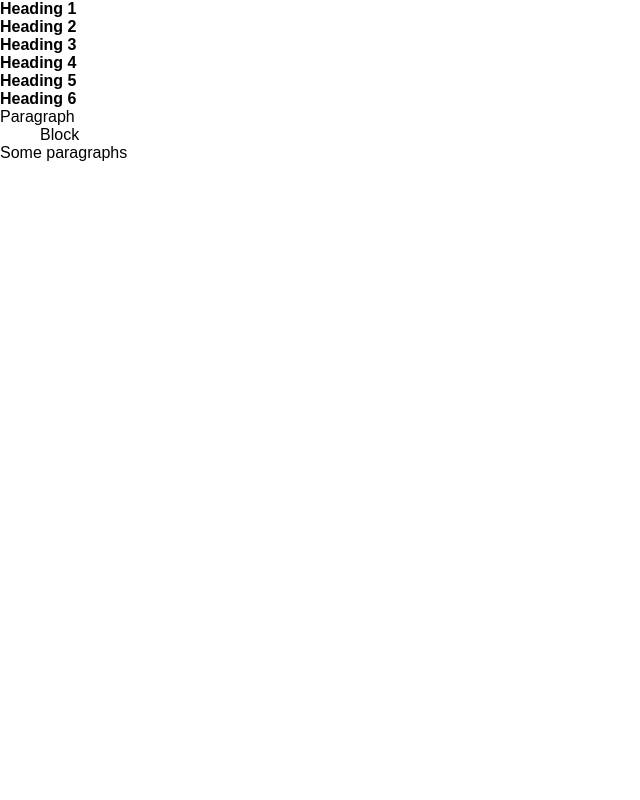
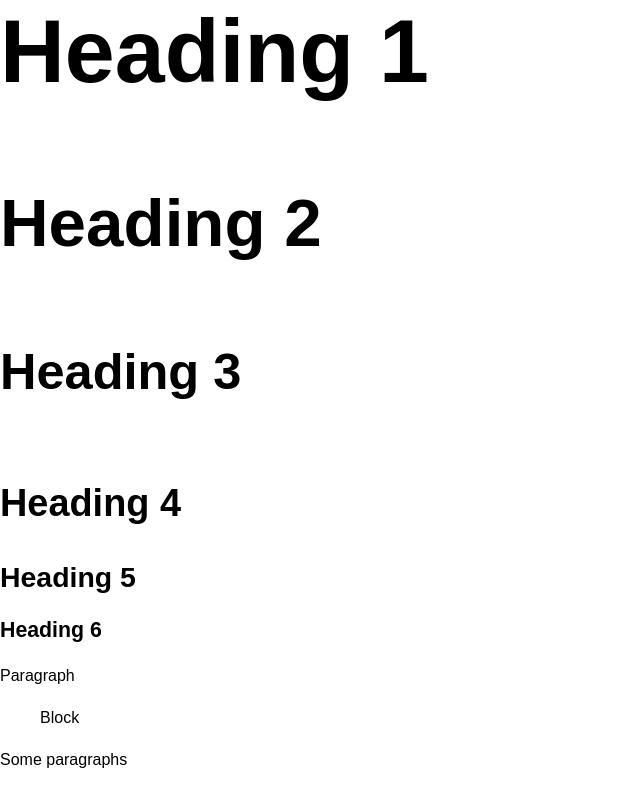
Before and after one commit to gavinmcfarland/typolize, a website: page public/index.html in a window 1280 px wide. Shown: the whole page, without its empty margins (0-640 px from the left). Drawn offline with Linux system fonts and the light colour scheme; files that its build step writes are made by us from their sources.

Commit message:
Made copy of stylesheet in public dir

```diff
--- a/public/index.html
+++ b/public/index.html
@@ -8,7 +8,7 @@
   <meta name="description" content="The HTML5 Herald">
   <meta name="author" content="SitePoint">
 
-  <link rel="stylesheet" href="dist/typolize.css?v=1.0">
+  <link rel="stylesheet" href="typolize.css?v=1.0">
 
   <style>
     body {
--- /dev/null
+++ b/public/typolize.css
@@ -0,0 +1,109 @@
+:root {
+    /* Base values */
+    --root-size: 16px;
+    --line-ratio: 1.5;
+    --font-ratio: 1.333;
+
+    /* Font sizes and spacing scales */
+    --font-size--2: calc(1rem * (1 / (var(--font-ratio) * var(--font-ratio))));
+    --font-size--1: calc(1rem * (1 / (var(--font-ratio))));
+    --font-size-0: calc(1rem * 1);
+    --font-size-1: calc(1rem * (var(--font-ratio)));
+    --font-size-2: calc(1rem * (var(--font-ratio) * var(--font-ratio)));
+    --font-size-3: calc(1rem * (var(--font-ratio) * var(--font-ratio) * var(--font-ratio)));
+    --font-size-4: calc(1rem * (var(--font-ratio) * var(--font-ratio) * var(--font-ratio) * var(--font-ratio)));
+    --font-size-5: calc(1rem * (var(--font-ratio) * var(--font-ratio) * var(--font-ratio) * var(--font-ratio) * var(--font-ratio)));
+    --font-size-6: calc(1rem * (var(--font-ratio) * var(--font-ratio) * var(--font-ratio) * var(--font-ratio) * var(--font-ratio) * var(--font-ratio)));
+    --font-size-7: calc(1rem * (var(--font-ratio) * var(--font-ratio) * var(--font-ratio) * var(--font-ratio) * var(--font-ratio) * var(--font-ratio) * var(--font-ratio)));
+    --font-size-8: calc(1rem * (var(--font-ratio) * var(--font-ratio) * var(--font-ratio) * var(--font-ratio) * var(--font-ratio) * var(--font-ratio) * var(--font-ratio) * var(--font-ratio)));
+    --font-size-9: calc(1rem * (var(--font-ratio) * var(--font-ratio) * var(--font-ratio) * var(--font-ratio) * var(--font-ratio) * var(--font-ratio) * var(--font-ratio) * var(--font-ratio) * var(--font-ratio)));
+    --font-size-10: calc(1rem * (var(--font-ratio) * var(--font-ratio) * var(--font-ratio) * var(--font-ratio) * var(--font-ratio) * var(--font-ratio) * var(--font-ratio) * var(--font-ratio) * var(--font-ratio) * var(--font-ratio)));
+    --space--2: calc(1rem * (1 / (var(--line-ratio) * var(--line-ratio))));
+    --space--1: calc(1rem * (1 / (var(--line-ratio))));
+    --space-0: calc(1rem * 1);
+    --space-1: calc(1rem * (var(--line-ratio)));
+    --space-2: calc(1rem * (var(--line-ratio) * var(--line-ratio)));
+    --space-3: calc(1rem * (var(--line-ratio) * var(--line-ratio) * var(--line-ratio)));
+    --space-4: calc(1rem * (var(--line-ratio) * var(--line-ratio) * var(--line-ratio) * var(--line-ratio)));
+    --space-5: calc(1rem * (var(--line-ratio) * var(--line-ratio) * var(--line-ratio) * var(--line-ratio) * var(--line-ratio)));
+    --space-6: calc(1rem * (var(--line-ratio) * var(--line-ratio) * var(--line-ratio) * var(--line-ratio) * var(--line-ratio) * var(--line-ratio)));
+    --space-7: calc(1rem * (var(--line-ratio) * var(--line-ratio) * var(--line-ratio) * var(--line-ratio) * var(--line-ratio) * var(--line-ratio) * var(--line-ratio)));
+    --space-8: calc(1rem * (var(--line-ratio) * var(--line-ratio) * var(--line-ratio) * var(--line-ratio) * var(--line-ratio) * var(--line-ratio) * var(--line-ratio) * var(--line-ratio)));
+    --space-9: calc(1rem * (var(--line-ratio) * var(--line-ratio) * var(--line-ratio) * var(--line-ratio) * var(--line-ratio) * var(--line-ratio) * var(--line-ratio) * var(--line-ratio) * var(--line-ratio)));
+    --space-10: calc(1rem * (var(--line-ratio) * var(--line-ratio) * var(--line-ratio) * var(--line-ratio) * var(--line-ratio) * var(--line-ratio) * var(--line-ratio) * var(--line-ratio) * var(--line-ratio) * var(--line-ratio)))
+}
+
+/* Remove first and last margins */
+
+:first-child {
+    margin-top: unset;
+}
+
+:last-child {
+    margin-bottom: unset;
+}
+
+/* Remove bottom margin from bowser default */
+
+* {
+    margin-bottom: unset;
+}
+
+/* Reset base font */
+
+html {
+    font-size: var(--root-size);
+}
+
+/* Type sizing */
+
+body {
+    font-size: var(--font-size-0);
+}
+
+* + * {
+    margin-top: var(--space-1);
+}
+
+h1 {
+    font-size: var(--font-size-6);
+}
+
+h2 {
+    font-size: var(--font-size-5);
+}
+
+h3 {
+    font-size: var(--font-size-4);
+}
+
+h4 {
+    font-size: var(--font-size-3);
+}
+
+h5 {
+    font-size: var(--font-size-2);
+}
+
+h6 {
+    font-size: var(--font-size-1);
+}
+
+p {
+    font-size: var(--font-size-0);
+}
+
+blockquote {
+    font-size: var(--font-size-0);
+}
+
+/* Element spacing */
+
+h1, h2, h3, h4 {
+    margin-top: var(--space-4);
+    margin-bottom: var(--space-2);
+}
+
+hr {
+    margin-top: var(--space-4);
+}
--- a/src/index.js
+++ b/src/index.js
@@ -14,5 +14,9 @@ fs.readFile('src/typolize.css', (err, css) => {
       if ( result.map ) {
         fs.writeFile('dest/typolize.css.map', result.map, () => true)
       }
+      fs.writeFile('public/typolize.css', result.css, () => true)
+      if ( result.map ) {
+        fs.writeFile('public/typolize.css.map', result.map, () => true)
+      }
     })
 })
```
